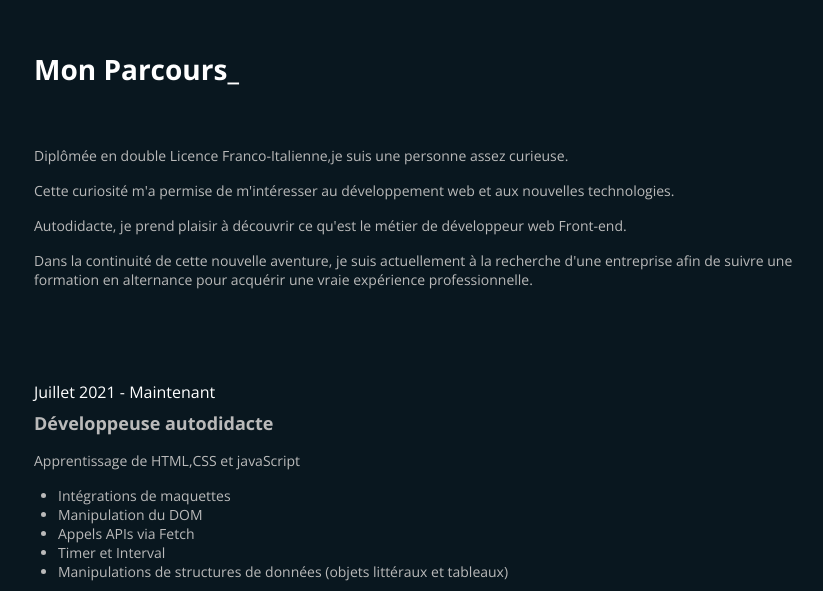
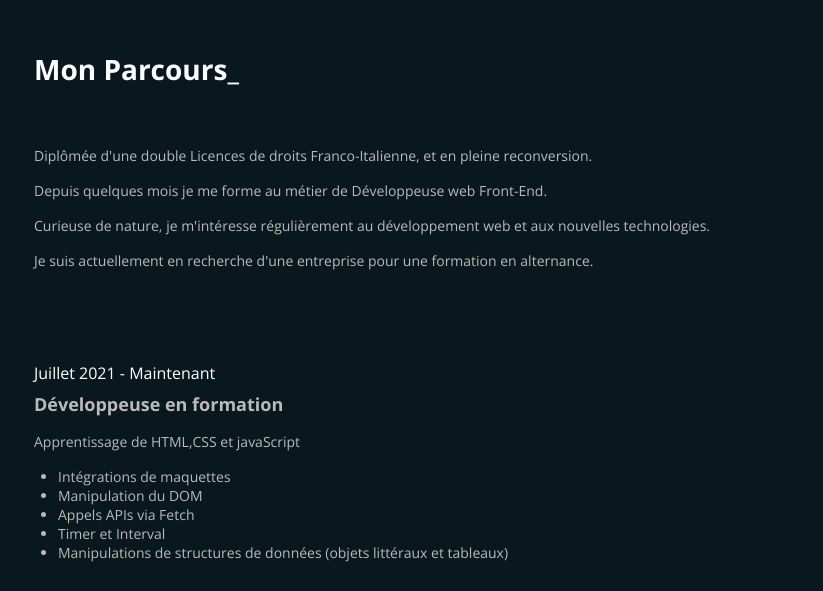
Before and after one commit to mimi-max/portfolio, a website built with Parcel: page src/index.html in a window 1280 px wide. Shown: the part 690-1281 px from the top of the page, without its empty margins (194-1017 px from the left). Built offline with nearby package versions, Linux system fonts and the light colour scheme; a web font is replaced by a local one.

Commit message:
modified introduction page message

```diff
--- a/src/index.html
+++ b/src/index.html
@@ -64,17 +64,15 @@
             <h2 id="parcours" class="experiences__heading heading">Mon Parcours</h2>
             <div class="experiences__presentation">
                 <p>
-                    Diplômée en double Licence Franco-Italienne,je suis une personne assez curieuse.</p>
-                <p>Cette curiosité m'a permise de m'intéresser au développement web et aux nouvelles technologies.</p>
-                <p>Autodidacte, je prend plaisir à découvrir ce qu'est le métier de développeur web Front-end.</p>
-                <p>Dans la continuité de cette nouvelle aventure, je suis actuellement à la recherche d'une entreprise
-                    afin de suivre une formation en alternance pour acquérir une vraie expérience professionnelle.
-                </p>
+                    Diplômée d'une double Licences de droits Franco-Italienne, et en pleine reconversion.</p>
+                <p> Depuis quelques mois je me forme au métier de Développeuse web Front-End.</p>
+                <p>Curieuse de nature,  je m'intéresse régulièrement au développement web et aux nouvelles technologies.</p>
+                <p>Je suis actuellement en recherche d'une entreprise pour une formation en alternance.</p>
             </div>
             <article class="experiences__content">
                 <div class="experiences__content-heading">
                     <span class="experiences-month">Juillet 2021 - Maintenant </span>
-                    <h3 class="experiences__name">Développeuse autodidacte</h3>
+                    <h3 class="experiences__name">Développeuse en formation</h3>
                 </div>
                 <p>Apprentissage de HTML,CSS et javaScript</p>
                 <ul>
```
